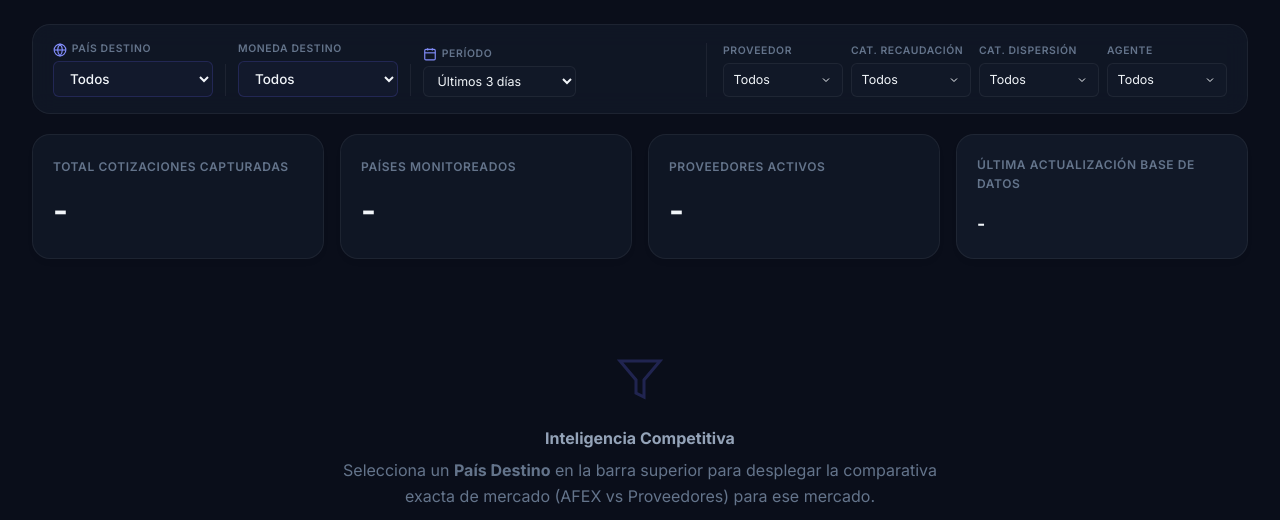
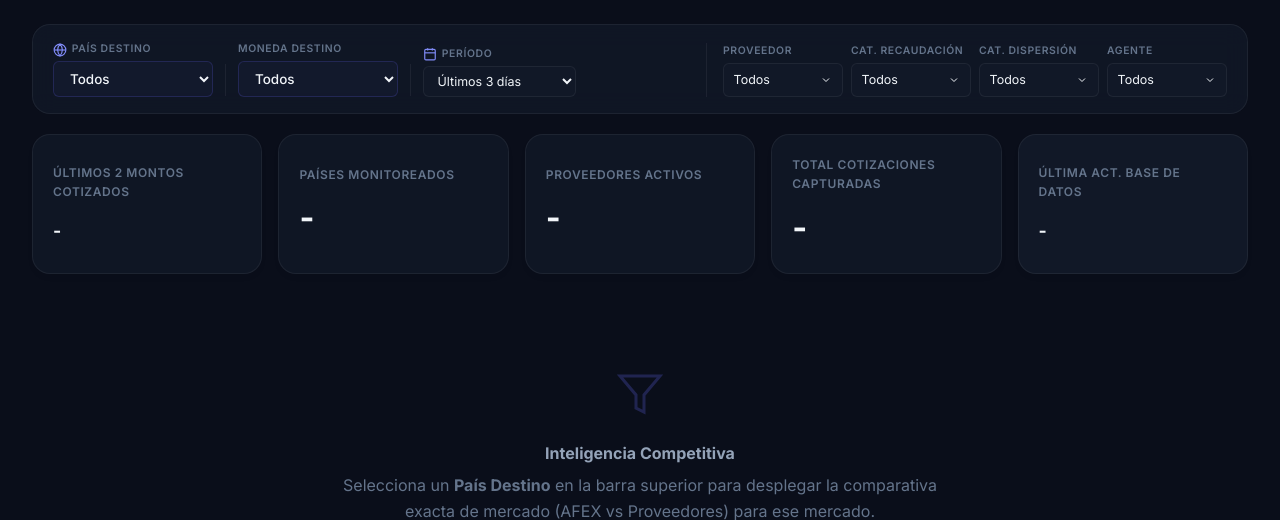
Before and after one commit to patriciogallardo-alt/scraper_remesas, a Flask app: page / in a window 1280 px wide. Shown: the part 149-669 px from the top of the page. Run offline with Flask 3, Linux system fonts and the light colour scheme; data that the repository does not hold is empty; some libraries are stand-ins or nearby versions.

Commit message:
feat: add 'last 2 runs' comparison filter and 5th global KPI card

```diff
--- a/web/app.py
+++ b/web/app.py
@@ -118,6 +118,60 @@ def fetch_latest_from_supabase():
         }
     except Exception as e:
         logging.error(f"Error cargando de Supabase: {e}")
+        return None
+
+def fetch_last_n_runs_from_supabase(n_runs=2):
+    """Obtiene los últimos N bloques distintos de scraping consecutivos."""
+    if not SUPABASE_URL or not SUPABASE_KEY:
+        return None
+
+    url = f"{SUPABASE_URL}/rest/v1/remittance_quotes"
+    headers = {
+        "apikey": SUPABASE_KEY,
+        "Authorization": f"Bearer {SUPABASE_KEY}",
+        "Content-Type": "application/json"
+    }
+
+    try:
+        ts_url = f"{url}?select=timestamp_scrape&order=timestamp_scrape.desc&limit=3000"
+        ts_resp = requests.get(ts_url, headers=headers, timeout=15)
+        if not ts_resp.ok or not ts_resp.json():
+            return None
+
+        all_ts = [row["timestamp_scrape"] for row in ts_resp.json()]
+        unique_ts = []
+        for ts in all_ts:
+            if ts not in unique_ts:
+                unique_ts.append(ts)
+            if len(unique_ts) == n_runs:
+                break
+
+        if not unique_ts:
+            return None
+
+        # Get data for these specific timestamps
+        ts_list_str = ",".join([f'"{ts}"' for ts in unique_ts])
+        data_url = f"{url}?timestamp_scrape=in.({ts_list_str})&order=timestamp_scrape.desc"
+        data_headers = {**headers, "Range": "0-9999"}
+        data_resp = requests.get(data_url, headers=data_headers, timeout=20)
+
+        if not data_resp.ok:
+            return None
+
+        results = data_resp.json()
+        for r in results:
+            r["timestamp"] = r.pop("timestamp_scrape", "")
+
+        return {
+            "results": results,
+            "metadata": {
+                "timestamp": unique_ts[0], # Most recent timestamp block
+                "total_quotes": len(results),
+                "duration_seconds": "N/D (Nube)"
+            }
+        }
+    except Exception as e:
+        logging.error(f"Error multi-bloque en Supabase: {e}")
         return None
 
 def fetch_range_from_supabase(days):
@@ -243,6 +297,9 @@ def get_data():
     if days > 0:
         total_count = fetch_total_count_from_supabase(days)
         supabase_data = fetch_range_from_supabase(days)
+    elif days == -2:
+        supabase_data = fetch_last_n_runs_from_supabase(2)
+        total_count = len(supabase_data.get("results", [])) if supabase_data else 0
     else:
         supabase_data = fetch_latest_from_supabase()
         # For "latest quote" mode, count = number of results in the latest batch
--- a/web/static/app.js
+++ b/web/static/app.js
@@ -872,6 +872,32 @@ function updateMeta(meta) {
             domUpd.innerText = meta.timestamp;
         }
     }
+
+    // Last 2 scrape amounts
+    const domLastAmts = document.getElementById('global-last-amounts');
+    if (domLastAmts) {
+        // Find distinct monto_enviado grouped by unique timestamps (descending)
+        const runs = new Map();
+        const sortedData = [...allData].sort((a,b) => (b.timestamp || '').localeCompare(a.timestamp || ''));
+
+        for (const row of sortedData) {
+            if (row.timestamp && row.monto_enviado != null) {
+                if (!runs.has(row.timestamp)) {
+                    runs.set(row.timestamp, row.monto_enviado);
+                }
+            }
+        }
+        const uniqueAmounts = Array.from(runs.values());
+
+        // Make the amounts visually ordered by recency
+        if (uniqueAmounts.length >= 2) {
+            domLastAmts.innerText = `$${uniqueAmounts[0].toLocaleString('es-CL')} y $${uniqueAmounts[1].toLocaleString('es-CL')}`;
+        } else if (uniqueAmounts.length === 1) {
+            domLastAmts.innerText = `$${uniqueAmounts[0].toLocaleString('es-CL')}`;
+        } else {
+            domLastAmts.innerText = 'N/D';
+        }
+    }
 }
 
 // ===== Helpers =====
--- a/web/static/style.css
+++ b/web/static/style.css
@@ -779,7 +779,7 @@ tr:hover td {
 /* Global Summary Cards */
 .global-cards {
     display: grid;
-    grid-template-columns: repeat(4, 1fr);
+    grid-template-columns: repeat(5, 1fr);
     gap: 1rem;
 }
 @media (max-width: 1024px) {
--- a/web/templates/dashboard.html
+++ b/web/templates/dashboard.html
@@ -82,6 +82,7 @@
                     </label>
                     <select class="filter-select" id="filter-days" onchange="loadData()">
                         <option value="0">Última cotización</option>
+                        <option value="-2">Última y penúltima</option>
                         <option value="3" selected>Últimos 3 días</option>
                         <option value="7">Última semana</option>
                         <option value="14">Últimas 2 semanas</option>
@@ -128,8 +129,8 @@
             <section class="global-summary" id="global-summary">
                 <div class="global-cards">
                     <div class="comp-card">
-                        <div class="comp-label">Total Cotizaciones Capturadas</div>
-                        <div class="comp-value val-large" id="global-total-quotes">-</div>
+                        <div class="comp-label">Últimos 2 Montos Cotizados</div>
+                        <div class="comp-value" id="global-last-amounts" style="font-size:1.1rem;margin-top:0.5rem">-</div>
                     </div>
                     <div class="comp-card">
                         <div class="comp-label">Países Monitoreados</div>
@@ -139,8 +140,12 @@
                         <div class="comp-label">Proveedores Activos</div>
                         <div class="comp-value val-large" id="global-total-agents">-</div>
                     </div>
+                    <div class="comp-card">
+                        <div class="comp-label">Total Cotizaciones Capturadas</div>
+                        <div class="comp-value val-large" id="global-total-quotes">-</div>
+                    </div>
                     <div class="comp-card" style="background:var(--bg-secondary)">
-                        <div class="comp-label">Última Actualización Base de Datos</div>
+                        <div class="comp-label">Última Act. Base de Datos</div>
                         <div class="comp-value" id="global-last-update" style="font-size:1.1rem;margin-top:0.5rem">-</div>
                     </div>
                 </div>
```
